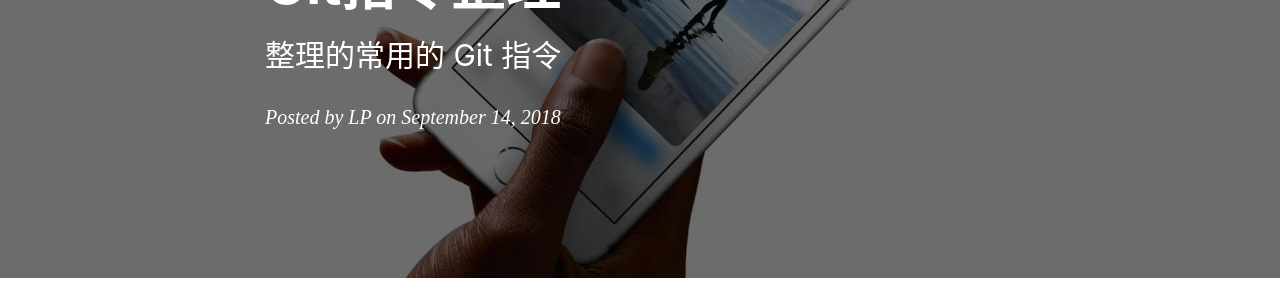
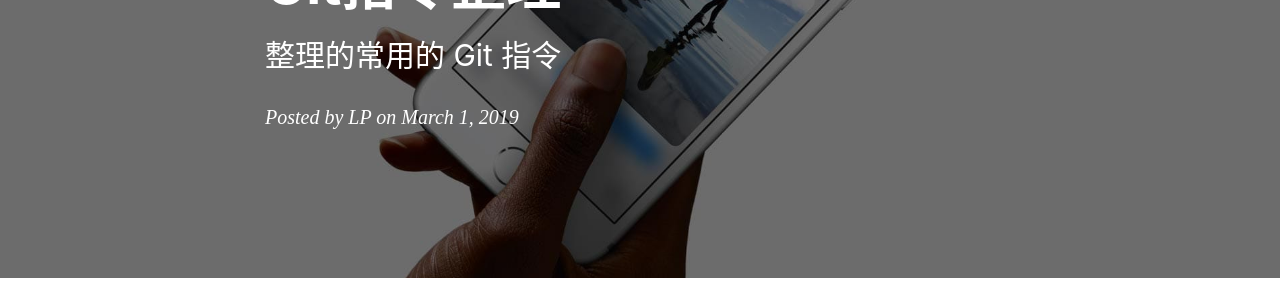
Before and after one commit to liaopengit/liaopengit.github.io, a Jekyll site: the page built from _posts/2019-03-01-Git指令整理.md, in a window 1280 px wide and 900 px high. Shown: the part 245-545 px from the top of the window. Built offline with Jekyll 4.4.1, drawn with Linux system fonts in a browser that asks for light colours; nearby versions of some CDN libraries; library files that are not in the unit come from our copies; comment, search, counter and statistics services are not loaded; some of the changed text lies outside the part shown.

Commit message:
Update and rename 2019-04-01-Git指令整理.md to 2019-03-01-Git指令整理.md

```diff
--- a/_posts/2019-04-01-Git指令整理.md
+++ b/_posts/2019-03-01-Git指令整理.md
@@ -2,7 +2,7 @@
 layout:     post
 title:      Git指令整理
 subtitle:   整理的常用的 Git 指令
-date:       2018-09-14
+date:       2019-03-01
 author:     LP
 header-img: img/post-bg-ios9-web.jpg
 catalog: true
```
